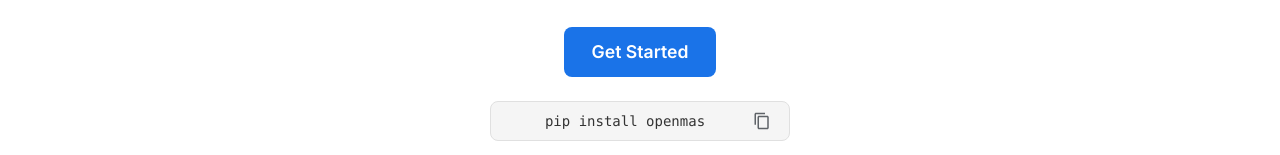
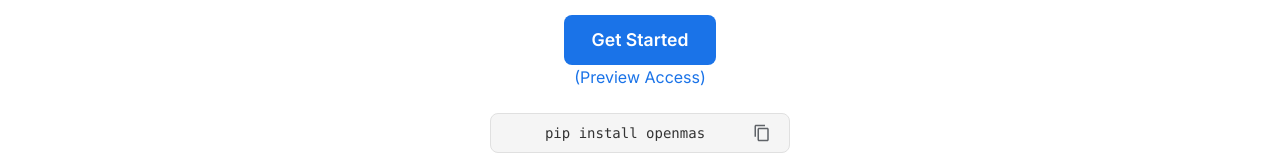
Before and after one commit to openmas-ai/openmas-website, a plain HTML site: page index.html in a window 1280 px wide. Shown: the part 417-572 px from the top of the page. Drawn offline with Linux system fonts and the light colour scheme.

Commit message:
Chore: Specify preview access

```diff
--- a/index.html
+++ b/index.html
@@ -31,6 +31,7 @@
             <h1>OpenMAS</h1>
             <p class="tagline">Easily Build Smart</br><b>M</b>ulti-<b>A</b>gent <b>S</b>ystems</p>
             <a href="https://docs.openmas.ai" id="play-button" class="button">Get Started</a>
+            <p>(Preview Access)</p>
 
             <div class="copy-command">
                 <code>pip install openmas</code>
```
